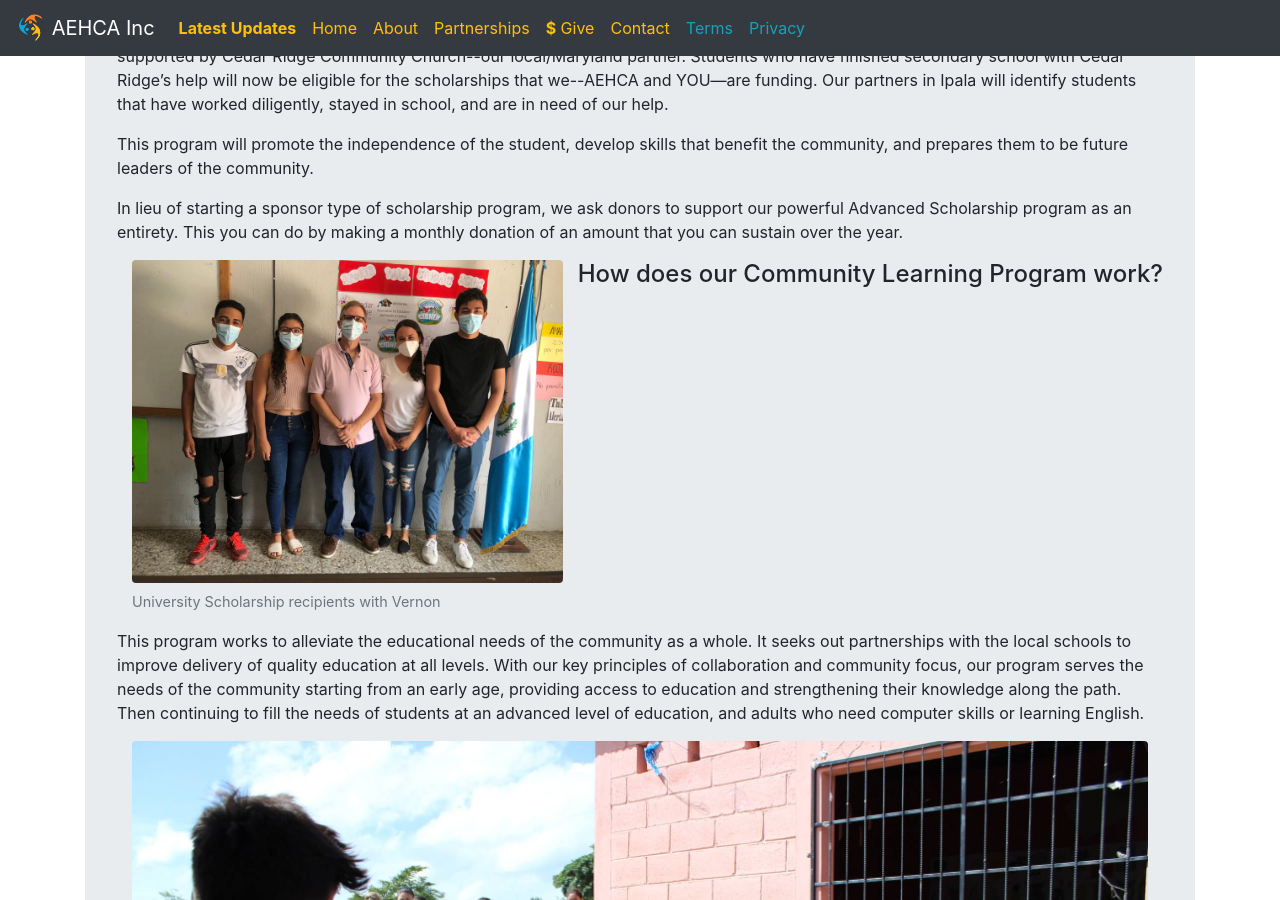
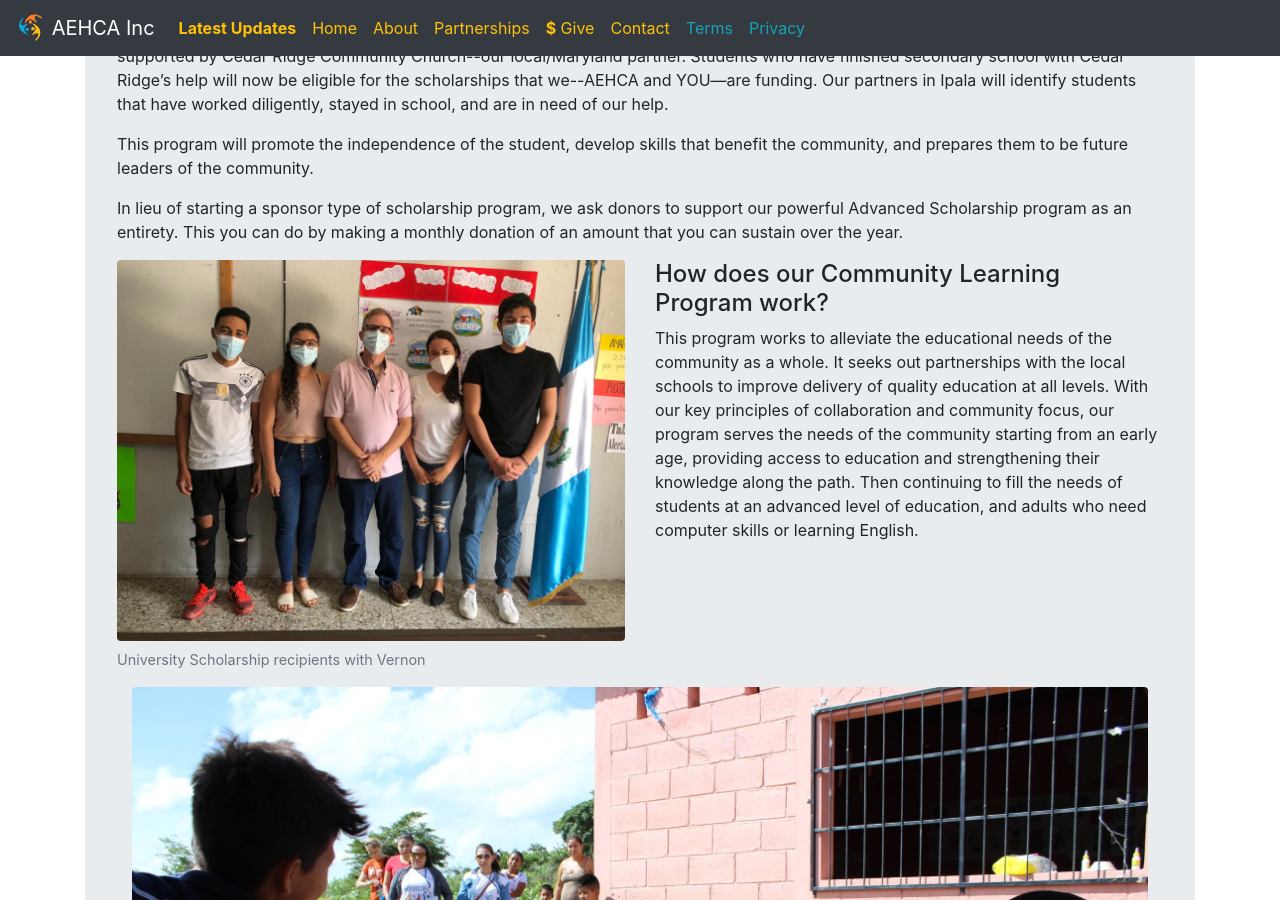
Before and after one commit to aehca/aehca.github.io, a Jekyll site: the page built from _posts/2020-12-15-education-support.html, in a window 1280 px wide and 900 px high, scrolled down 1310 px. Built offline with Jekyll 4.4.1, drawn with Linux system fonts in a browser that asks for light colours.

Commit message:
fixed formatting of text to go beside pic

```diff
--- a/_posts/2020-12-15-education-support.html
+++ b/_posts/2020-12-15-education-support.html
@@ -110,6 +110,7 @@ author: billy
                                 donors to support our powerful Advanced Scholarship program as an entirety.
                                 This you can do by making a monthly donation of an amount that you can sustain
                                 over the year. </p>
+                            <div class="row">
                                 <div class="col">
                                     <figure class="figure">
                                         <img src="/images/vernon-with-students.jpg" class="figure-img img-fluid rounded"
@@ -118,14 +119,19 @@ author: billy
                                         </figcaption>
                                     </figure>
                                 </div>
+                                <div class="col">
                                     <h4 class="mt-0">How does our Community Learning Program work?</h4>
-                            <p>This program works to alleviate the educational needs of the community as a whole.
+                                    <p>This program works to alleviate the educational needs of the community as a
+                                        whole.
                                         It seeks out partnerships with the local schools to improve delivery of quality
                                         education at all levels. With our key principles of collaboration and community
                                         focus, our program serves the needs of the community starting from an early age,
                                         providing access to education and strengthening their knowledge along the path.
                                         Then continuing to fill the needs of students at an advanced level of education,
                                         and adults who need computer skills or learning English.</p>
+                                </div>
+                            </div>
+
                             <!-- PHOTO CAROUSEL WITH BUTTONS AND CAPTIONS-->
                             <div class="col">
                                 <div id="educationCarousel" class="carousel slide" data-ride="carousel">
```
Lines whose indentation alone changed are shown as unchanged.
